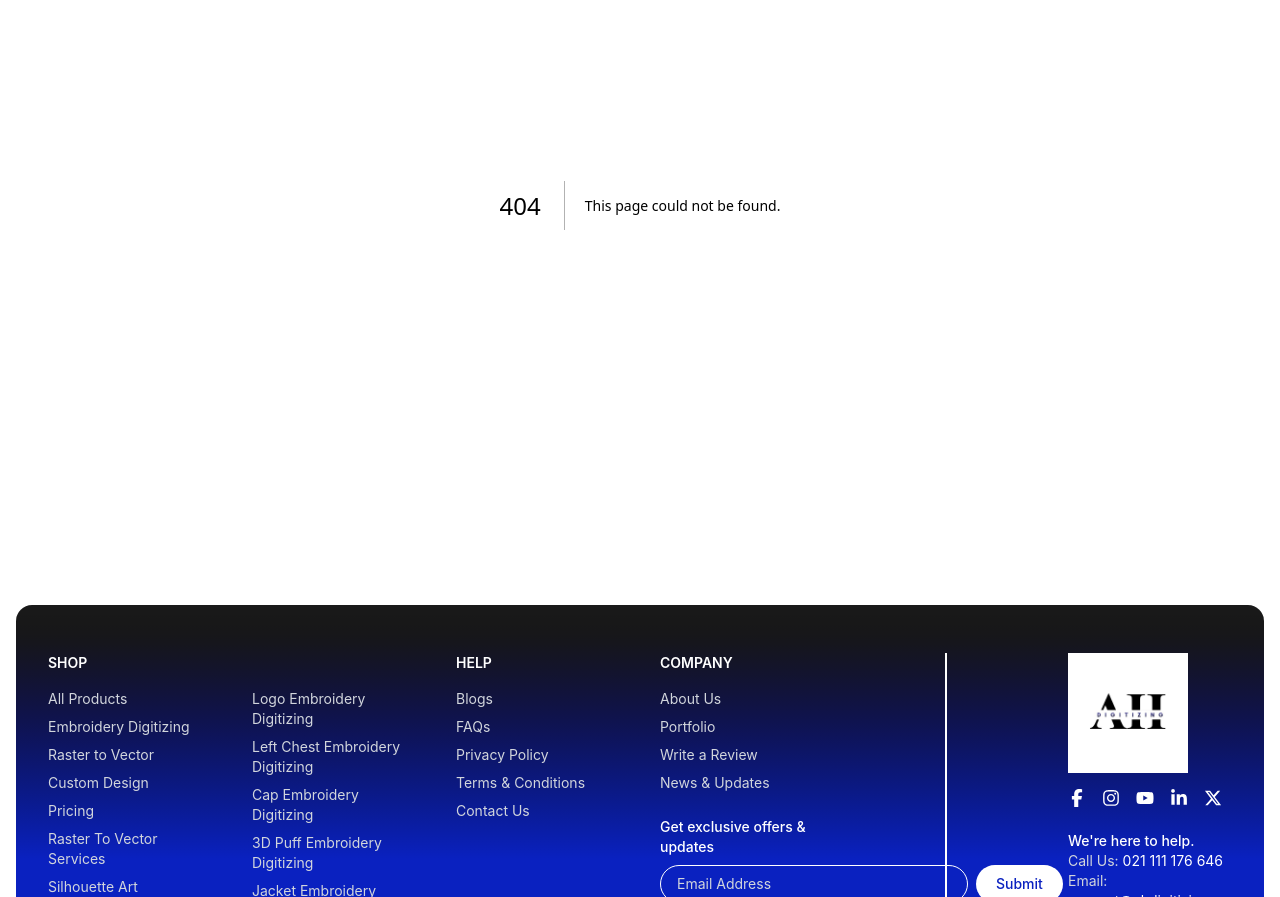
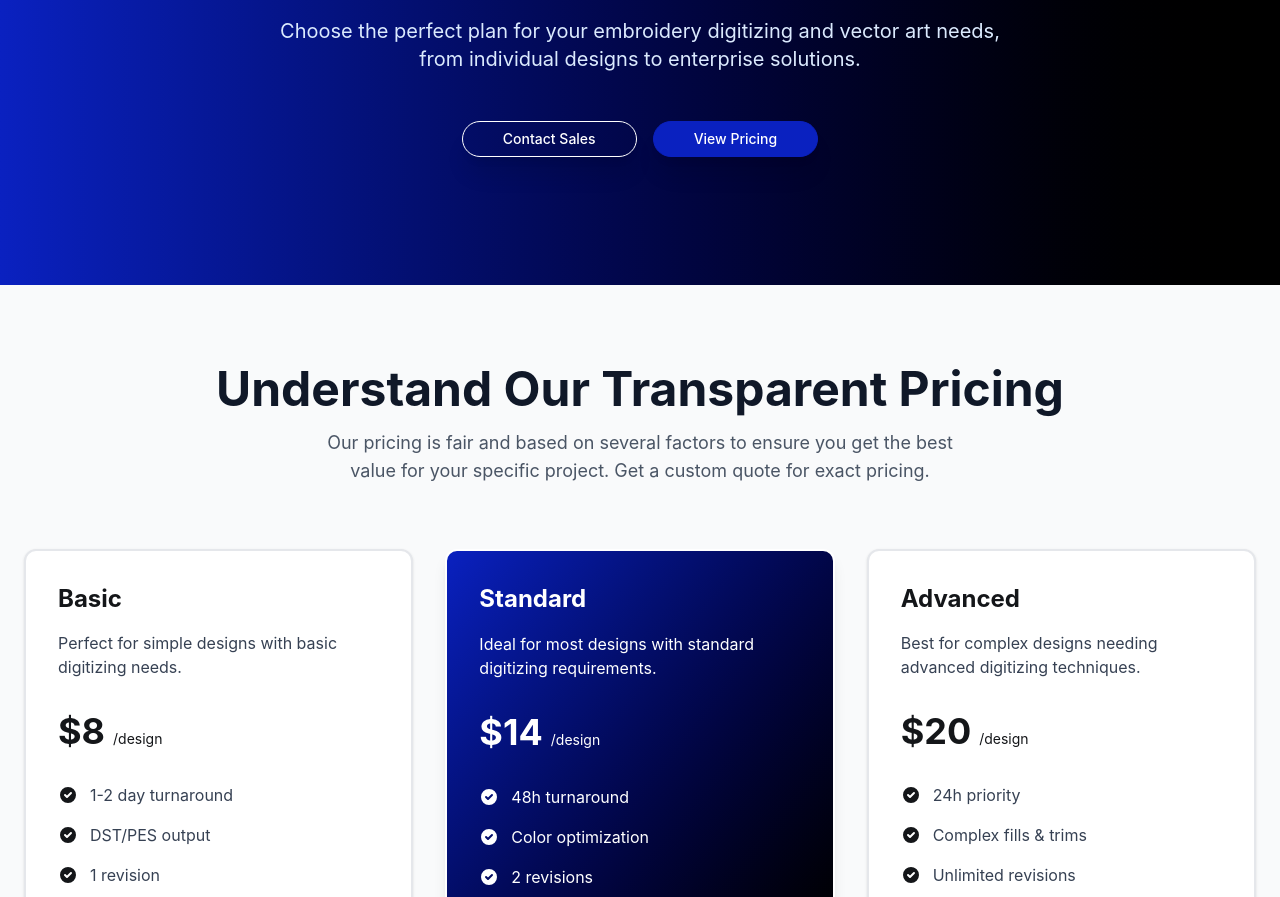
Before and after one commit to fourgoAgency/Ah-digitizing, a Next.js app: page /pricing/embroidery-digitizing in a window 1280 px wide. Before the commit this address had no page. Shown: the part 403-1300 px from the top of the page. Built offline with nearby package versions, Linux system fonts and the light colour scheme.

Commit message:
feat(Pricing): implement dynamic pricing page with FAQs and improved Hero component

```diff
--- /dev/null
+++ b/app/pricing/[slug]/page.tsx
@@ -0,0 +1,29 @@
+"use client";
+
+import { useParams } from "next/navigation";
+import Hero from "@/components/pricing/Hero";
+import Pricing from "@/components/pricing/Pricing";
+import FAQs from "@/components/pricing/FAQs";
+
+export default function PricingPage() {
+  const params = useParams();
+  const slug = typeof params.slug === "string" ? params.slug : ""; // ensures string
+
+  return (
+    <div className="min-h-screen bg-gray-50">
+      <Hero />
+      <Pricing slug={slug} />
+      <FAQs />
+      <section className="py-20 px-6">
+        <div className="w-full lg:max-w-7xl mx-auto">
+          <div className="text-left">
+            <h4 className="text-lg font-bold text-gray-900 mb-2">NOTE *</h4>
+            <p className="text-gray-600">
+              Pricing above is mentioned in US dollars and although can be paid in customer’s local currency, will be paid according to the US conversion rate
+            </p>
+          </div>
+        </div>
+      </section>
+    </div>
+  );
+}
--- a/app/pricing/page.tsx
+++ /dev/null
@@ -1,20 +0,0 @@
-"use client";
-
-import React from "react";
-import Hero from "@/components/pricing/Hero";
-
-export default function PricingPage() {
-  return (
-    <div className="min-h-screen bg-gray-50">
-      <Hero />
-      {/* Additional pricing sections can be added here */}
-      <section className="py-20 px-6">
-        <div className="max-w-7xl mx-auto">
-          <div className="text-center">
-            <p className="text-gray-600">More pricing sections coming soon...</p>
-          </div>
-        </div>
-      </section>
-    </div>
-  );
-}
--- a/components/home/WhyChooseUs.tsx
+++ b/components/home/WhyChooseUs.tsx
@@ -42,7 +42,7 @@ const features = [
   }
 ];
 
-interface FAQ {
+export interface FAQ {
   id: number;
   question: string;
   answer: string;
--- /dev/null
+++ b/components/pricing/FAQs.tsx
@@ -0,0 +1,52 @@
+import React from 'react'
+
+import faqsData from "../../data/faqs.json";
+import { useState } from "react";
+import { FAQ } from '@/components/home/WhyChooseUs';
+export default function FAQs() {
+
+    const faqs = (faqsData as any).faqs || [];
+    const typedFaqs: FAQ[] = faqs;
+    const [openFaq, setOpenFaq] = useState<number | null>(1);
+    const toggleFaq = (id: number) => {
+        setOpenFaq(openFaq === id ? null : id);
+    };
+    return (
+        <div className='lg:max-w-7xl w-full mx-auto flex flex-col justify-center items-center'>
+            <h2 className="text-4xl font-bold mb-6">Frequently Asked Questions</h2>
+
+            <div className="space-y-4">
+                {typedFaqs.map((faq: FAQ) => (
+                    <div
+                        key={faq.id}
+                        className="bg-white text-gray-900 rounded-xl overflow-hidden transition-all duration-300"
+                    >
+                        <button
+                            onClick={() => toggleFaq(faq.id)}
+                            className="w-full px-6 py-4 flex items-center rounded-full justify-between text-left hover:bg-gray-50 transition-colors"
+                        >
+                            <span className="font-semibold pr-4">{faq.question}</span>
+                            <svg
+                                className={`w-5 h-5 text-gray-500 shrink-0 transition-transform duration-300 ${openFaq === faq.id ? "rotate-180" : ""
+                                    }`}
+                                fill="none"
+                                stroke="currentColor"
+                                viewBox="0 0 24 24"
+                            >
+                                <path strokeLinecap="round" strokeLinejoin="round" strokeWidth={2} d="M19 9l-7 7-7-7" />
+                            </svg>
+                        </button>
+                        <div
+                            className={`overflow-hidden transition-all duration-300 ${openFaq === faq.id ? "max-h-96" : "max-h-0"
+                                }`}
+                        >
+                            <div className="px-6 pb-4 text-gray-600">
+                                {faq.answer}
+                            </div>
+                        </div>
+                    </div>
+                ))}
+            </div>
+        </div >
+    )
+};
--- a/components/pricing/Hero.tsx
+++ b/components/pricing/Hero.tsx
@@ -1,10 +1,12 @@
 "use client";
 
 import Link from "next/link";
-
+import { useState } from "react";
+import { Button } from "@/components/ui/button";
 export default function Hero() {
+  const [hoveredButton, setHoveredButton] = useState<'contact' | 'pricing' | null>(null);
   return (
-    <section className="w-full bg-linear-to-r from-blue-700 to-blue-600 py-32 px-6">
+    <section className="w-full bg-linear-to-r from-primary to-black py-32 px-6">
       <div className="max-w-7xl mx-auto text-center">
         <h1 className="text-5xl md:text-6xl font-bold text-white mb-6">
           Transparent Pricing for Every Project
@@ -14,20 +16,33 @@ export default function Hero() {
           Choose the perfect plan for your embroidery digitizing and vector art needs, from individual designs to enterprise solutions.
         </p>
 
-        <div className="flex flex-col md:flex-row gap-4 justify-center">
-          <Link
-            href="#pricing"
-            className="inline-block px-8 py-3 bg-white text-blue-700 rounded-lg font-semibold hover:bg-gray-100 transition-colors"
-          >
-            View Pricing
-          </Link>
-          <Link
-            href="/contact-us"
-            className="inline-block px-8 py-3 bg-blue-500 text-white rounded-lg font-semibold hover:bg-blue-600 transition-colors border border-white"
-          >
-            Contact Sales
-          </Link>
-        </div>
+         <div className="flex gap-4 justify-center items-center">
+            <Button
+              className={`border shadow-xl rounded-full px-10 transition-all duration-200 bg-transparent  ${hoveredButton === 'contact'
+                ? 'bg-primary text-white border-primary'
+                : hoveredButton === 'pricing'
+                  ? 'bg-transparent text-white border-white'
+                  : 'border-white text-white'
+                }`}
+              onMouseEnter={() => setHoveredButton('contact')}
+              onMouseLeave={() => setHoveredButton(null)}
+            >
+              Contact Sales
+            </Button>
+
+            <Button
+              className={`border shadow-xl rounded-full px-10 transition-all duration-200 ${hoveredButton === 'pricing'
+                ? 'bg-primary text-white border-primary'
+                : hoveredButton === 'contact'
+                  ? 'bg-transparent text-white border-white'
+                  : 'bg-primary text-white border-primary'
+                }`}
+              onMouseEnter={() => setHoveredButton('pricing')}
+              onMouseLeave={() => setHoveredButton(null)}
+            >
+              View Pricing
+            </Button>
+          </div>
       </div>
     </section>
   );
--- /dev/null
+++ b/components/pricing/Pricing.tsx
@@ -0,0 +1,110 @@
+"use client";
+
+import Link from "next/link";
+import priceData from "@/data/price.json";
+
+type Plan = {
+  id: string;
+  title: string;
+  description: string;
+  price: number;
+  suffix: string;
+  features: string[];
+  popular: boolean;
+};
+
+type PricingProps = {
+  slug: string;
+};
+
+export default function Pricing({ slug }: PricingProps) {
+  const keyMap: Record<string, keyof typeof priceData> = {
+    "embroidery-digitizing": "embroidery",
+    "raster-to-vector": "vector",
+  };
+
+  const selectedKey = keyMap[slug] || "embroidery";
+
+  const plans: {
+    id: string;
+    name: string;
+    description: string;
+    price: string;
+    period: string;
+    features: { text: string; included: boolean }[];
+    badge: string | null;
+    cta: string;
+    ctaVariant: "primary" | "secondary";
+  }[] = priceData[selectedKey].map((plan: Plan) => ({
+    id: plan.id,
+    name: plan.title,
+    description: plan.description,
+    price: `$${plan.price}`,
+    period: "/design",
+    features: plan.features.map((f: string) => ({ text: f, included: true })),
+    badge: plan.popular ? "Popular" : null,
+    cta: "Get Started",
+    ctaVariant: plan.popular ? "primary" : "secondary",
+  }));
+
+  return (
+    <section className="py-20 px-6 bg-gray-50">
+      <div className="max-w-7xl mx-auto">
+        {/* Header */}
+        <div className="text-center mb-16">
+          <h2 className="text-5xl font-bold text-gray-900 mb-4">Understand Our Transparent Pricing</h2>
+          <p className="text-lg text-gray-600 max-w-2xl mx-auto">
+            Our pricing is fair and based on several factors to ensure you get the best value for your specific project. Get a custom quote for exact pricing.
+          </p>
+        </div>
+
+        {/* Pricing Cards */}
+        <div className="grid grid-cols-1 md:grid-cols-3 gap-8">
+          {plans.map((plan) => (
+            <div key={plan.id}
+            className={`relative rounded-xl p-8 justify-between flex flex-col h-full border-2
+            ${plan.ctaVariant === "primary"
+            ? "bg-linear-to-br from-primary to-black text-white border-2 border-white shadow-lg"
+            : "bg-white border border-gray-200 shadow-sm"}`}>
+              <div className="mb-2">
+                <h3 className="text-2xl font-bold mb-2">{plan.name}</h3>
+              </div>
+              <div className="mb-8">
+                <p className={plan.ctaVariant === "primary" ? "text-white" : "text-gray-700"}>{plan.description}</p>
+              </div>
+              <div className="mb-8">
+                <div className="flex items-baseline gap-2">
+                  <span className="text-4xl font-bold ">{plan.price}</span>
+                  <span className="text-sm">{plan.period}</span>
+                </div>
+              </div>
+              <ul className="space-y-4 mb-8">
+                {plan.features.map((feature, idx) => (
+                  <li key={idx} className="flex items-start gap-3">
+                    {feature.included ? (
+                      <svg className="w-5 h-5 shrink-0 mt-0.5" fill="currentColor" viewBox="0 0 20 20">
+                        <path fillRule="evenodd" d="M10 18a8 8 0 100-16 8 8 0 000 16zm3.707-9.293a1 1 0 00-1.414-1.414L9 10.586 7.707 9.293a1 1 0 00-1.414 1.414l2 2a1 1 0 001.414 0l4-4z" clipRule="evenodd" />
+                      </svg>
+                    ) : (
+                      <svg className="w-5 h-5 text-gray-300 shrink-0 mt-0.5" fill="currentColor" viewBox="0 0 20 20">
+                        <path fillRule="evenodd" d="M10 18a8 8 0 100-16 8 8 0 000 16zM8.707 7.293a1 1 0 00-1.414 1.414L8.586 10l-1.293 1.293a1 1 0 101.414 1.414L10 11.414l1.293 1.293a1 1 0 001.414-1.414L11.414 10l1.293-1.293a1 1 0 00-1.414-1.414L10 8.586 8.707 7.293z" clipRule="evenodd" />
+                      </svg>
+                    )}
+                    <span className={plan.ctaVariant === "primary" ? "text-white" : "text-gray-700"}>{feature.text}</span>
+                  </li>
+                ))}
+              </ul>
+              <Link href={`/account?quote=${selectedKey}`}
+              className={`w-full py-3 px-6 rounded-full font-semibold text-center transition-colors
+              ${plan.ctaVariant === "primary"
+              ? "bg-white text-primary hover:border-blue-900 hover:bg-gray-200"
+              : "border border-blue-600 text-blue-600 hover:bg-primary hover:text-white"}`}>
+                {plan.cta}
+              </Link>
+            </div>
+          ))}
+        </div>
+      </div>
+    </section>
+  );
+}
--- a/data/price.json
+++ b/data/price.json
@@ -3,6 +3,7 @@
     {
       "id": "basic",
       "title": "Basic",
+      "description": "Perfect for simple designs with basic digitizing needs.",
       "price": 8,
       "suffix": "only",
       "features": [
@@ -16,6 +17,7 @@
     {
       "id": "standard",
       "title": "Standard",
+      "description": "Ideal for most designs with standard digitizing requirements.",
       "price": 14,
       "suffix": "only",
       "features": [
@@ -29,6 +31,7 @@
     {
       "id": "advanced",
       "title": "Advanced",
+      "description": "Best for complex designs needing advanced digitizing techniques.",
       "price": 20,
       "suffix": "only",
       "features": [
@@ -44,6 +47,7 @@
     {
       "id": "start",
       "title": "Start",
+      "description": "Perfect for converting simple PNG images to SVG format.",
       "price": 6,
       "suffix": "only",
       "features": [
@@ -57,6 +61,7 @@
     {
       "id": "simple",
       "title": "Simple",
+      "description": "Great for basic vector conversions with enhanced features.",
       "price": 8,
       "suffix": "only",
       "features": [
@@ -65,11 +70,12 @@
         "2 revisions",
         "Simple vector conversion"
       ],
-      "popular": false
+      "popular": true
     },
     {
       "id": "standard-v",
       "title": "Standard",
+      "description": "Ideal for most vector conversion needs with quality enhancements.",
       "price": 15,
       "suffix": "",
       "features": [
@@ -78,7 +84,7 @@
         "Multiple formats (AI, EPS, SVG)",
         "Standard vector conversion"
       ],
-      "popular": true
+      "popular": false
     }
   ]
 }
```
